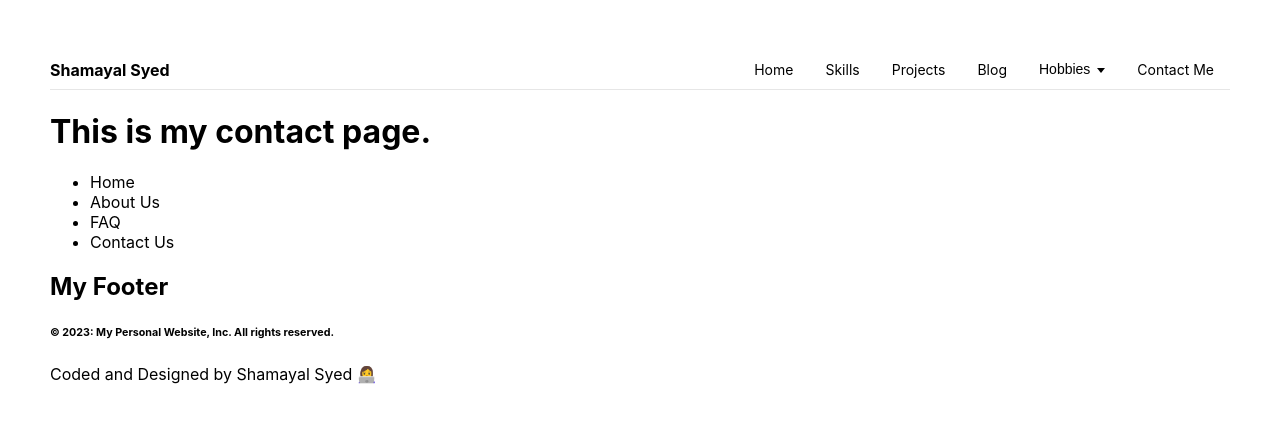
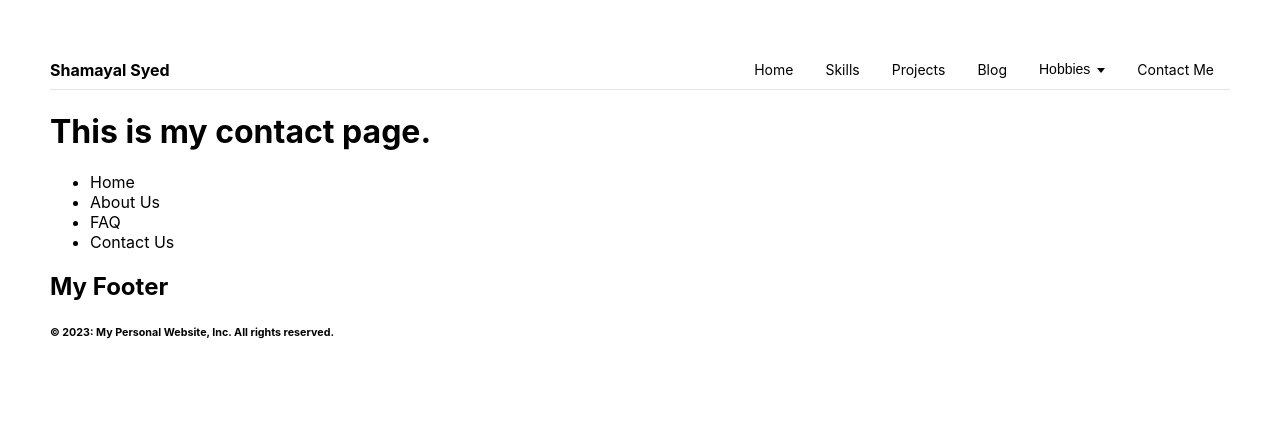
Before and after one commit to Shamayal/personal-website, a React (Create React App) app: page /contact in a window 1280 px wide. Shown: the top 422 px of the page. Built offline with nearby package versions, Linux system fonts and the light colour scheme.

Commit message:
edited footer

```diff
--- a/src/components/Footer.jsx
+++ b/src/components/Footer.jsx
@@ -18,7 +18,6 @@ const Footer = () => {
         </div>
         <div className="footer-copyright font-quicksand">
           <h6>© 2023: My Personal Website, Inc. All rights reserved.</h6>
-          <p>Coded and Designed by Shamayal Syed 👩‍💻</p>
         </div>
       </div>
     </footer>
```
